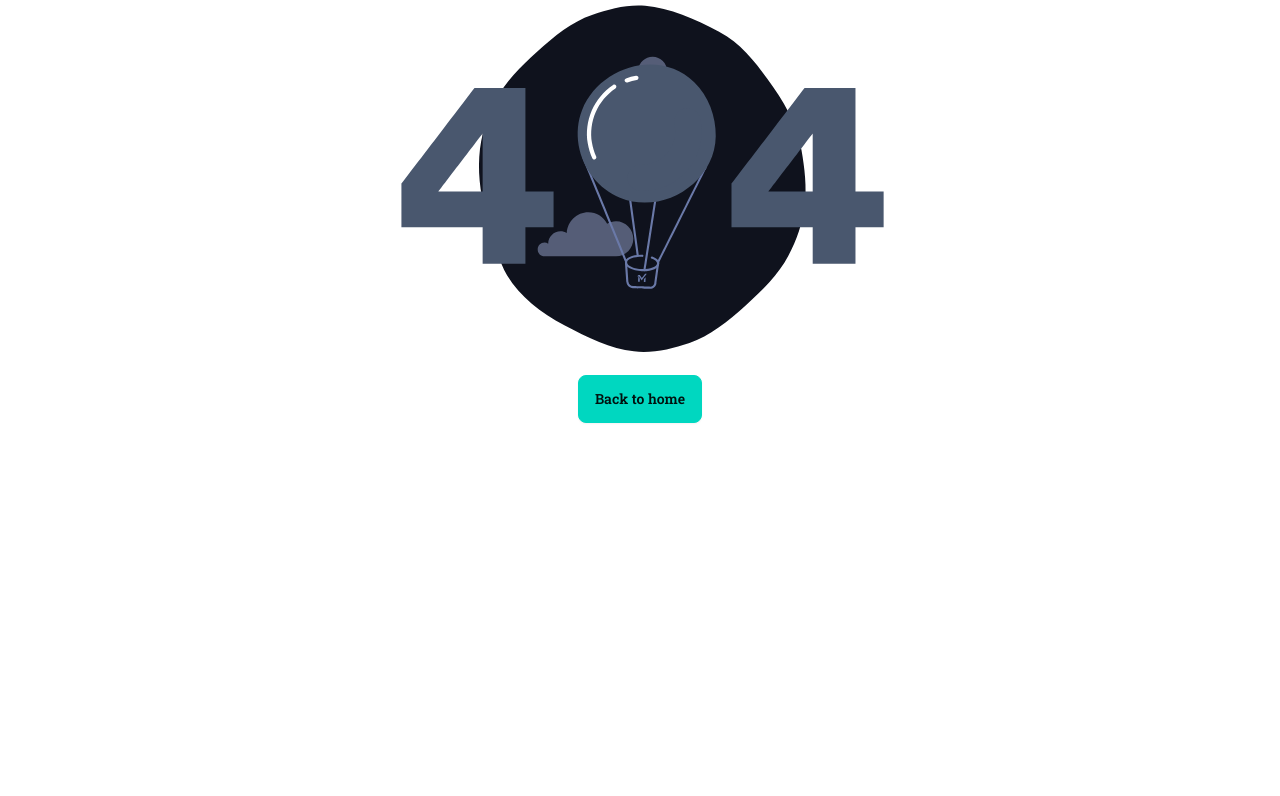
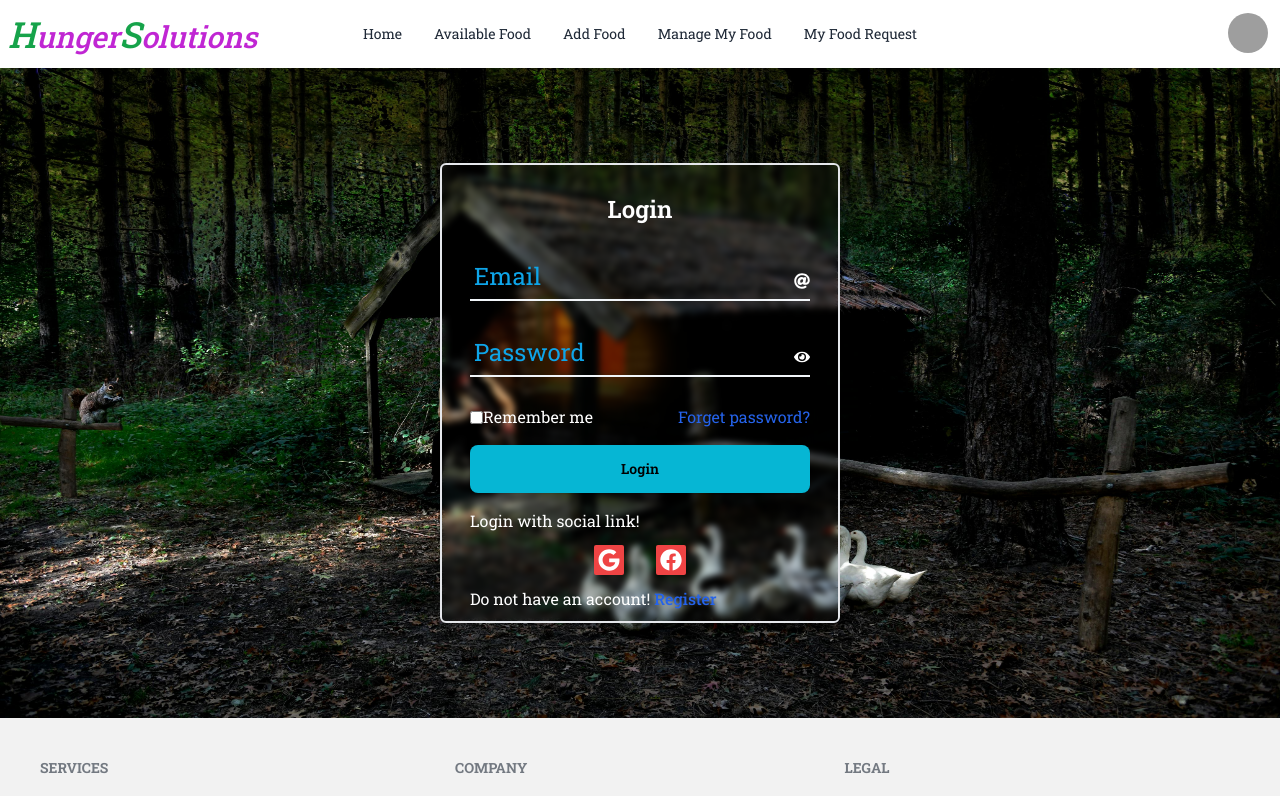
Before and after one commit to ahshobuj1/hunger-solutions-client, a React (Vite) app: page /signin in a window 1280 px wide. Before the commit this address had no page. Shown: the top 796 px of the page. Built offline with nearby package versions, Linux system fonts and the light colour scheme; grey boxes are pictures that could not be loaded.

Commit message:
created login page with uniqe design

```diff
--- a/package.json
+++ b/package.json
@@ -16,6 +16,7 @@
     "prop-types": "^15.8.1",
     "react": "^18.3.1",
     "react-dom": "^18.3.1",
+    "react-icons": "^5.3.0",
     "react-responsive-carousel": "^3.2.23",
     "react-router-dom": "^6.26.1",
     "sort-by": "^1.2.0"
--- /dev/null
+++ b/src/pages/SignIn/SignIn.jsx
@@ -0,0 +1,106 @@
+import {useState} from 'react';
+import bgImage from '../../assets/images/bg-account.jpg';
+import './signIn.css';
+import {FaAt, FaEyeSlash, FaEye, FaGoogle, FaFacebook} from 'react-icons/fa';
+
+import {Link} from 'react-router-dom';
+
+const SignIn = () => {
+    const [show, setShow] = useState(false);
+
+    return (
+        <>
+            <div className="max-h-[650px] relative">
+                <img
+                    src={bgImage}
+                    alt="background image"
+                    className="max-h-[650px] w-full"
+                />
+
+                <div className="absolute top-0 left-0  w-full h-full flex justify-center items-center ">
+                    <div className="sm:min-w-80 md:w-[400px] h-[460px] p-7 backdrop-blur-[3px] border-2 text-white rounded-md">
+                        <h2 className="text-2xl text-center font-semibold">
+                            Login
+                        </h2>
+
+                        <form /* onSubmit={handleFormValue} */>
+                            <div className="relative w-full h-12 border-b-2 border-b-slate-100 my-7">
+                                <span className="absolute top-5 right-0">
+                                    <FaAt />
+                                </span>
+                                <input
+                                    name="email"
+                                    type="email"
+                                    required
+                                    className="w-full h-full text-white text-xl border-0 outline-0 bg-transparent cursor-text px-5 focus"
+                                />
+                                <label
+                                    htmlFor="email"
+                                    className="absolute top-2/4 left-1 -translate-y-2/4 text-2xl text-sky-500 duration-500">
+                                    Email
+                                </label>
+                            </div>
+
+                            <div className="relative w-full h-12 border-b-2 border-b-slate-100 my-7">
+                                <span
+                                    className="absolute top-5 right-0"
+                                    onClick={() => setShow(!show)}>
+                                    {show ? <FaEyeSlash /> : <FaEye />}
+                                </span>
+                                <input
+                                    name="password"
+                                    type={show ? 'text' : 'password'}
+                                    required
+                                    className="w-full h-full text-white text-xl border-0 outline-0 bg-transparent cursor-text px-5 focus"
+                                />
+                                <label
+                                    htmlFor="password"
+                                    className="absolute top-2/4 left-1 -translate-y-2/4 text-2xl text-sky-500 duration-500">
+                                    Password
+                                </label>
+                            </div>
+
+                            <div className="flex justify-between items-center">
+                                <div className="flex items-center">
+                                    <input type="checkbox" />
+                                    <label>Remember me</label>
+                                </div>
+
+                                <Link to="" className="text-blue-600">
+                                    Forget password?
+                                </Link>
+                            </div>
+                            <button
+                                type="submit"
+                                className="btn bg-cyan-500 w-full my-4 border-0 font-semibold text-black">
+                                Login
+                            </button>
+                            {/*    <ToastContainer /> */}
+
+                            <p>Login with social link! </p>
+                            <div className="flex space-x-8 justify-center items-center my-3">
+                                <a /* onClick={handleGoogleLogin} */>
+                                    <FaGoogle className="text-3xl p-1 rounded-sm bg-red-500" />
+                                </a>
+                                <a>
+                                    <FaFacebook className="text-3xl p-1 rounded-sm bg-red-500" />
+                                </a>
+                            </div>
+
+                            <p>
+                                Do not have an account!{' '}
+                                <Link
+                                    to="/registration"
+                                    className="text-blue-600 font-medium">
+                                    Register
+                                </Link>
+                            </p>
+                        </form>
+                    </div>
+                </div>
+            </div>
+        </>
+    );
+};
+
+export default SignIn;
--- /dev/null
+++ b/src/pages/SignIn/signIn.css
@@ -0,0 +1,4 @@
+input:focus ~ label,
+input:valid ~ label {
+    top: -5px;
+}
--- /dev/null
+++ b/src/pages/SignUp/SignUp.jsx
@@ -0,0 +1,5 @@
+const SignUp = () => {
+    return <div>SignUp</div>;
+};
+
+export default SignUp;
```
Also changed, not shown: src/routes/Routes.jsx (+10 -0 lines), src/assets/images/bg-account.jpg (added), 1 other file (tests, documents, lock files or other folders).
